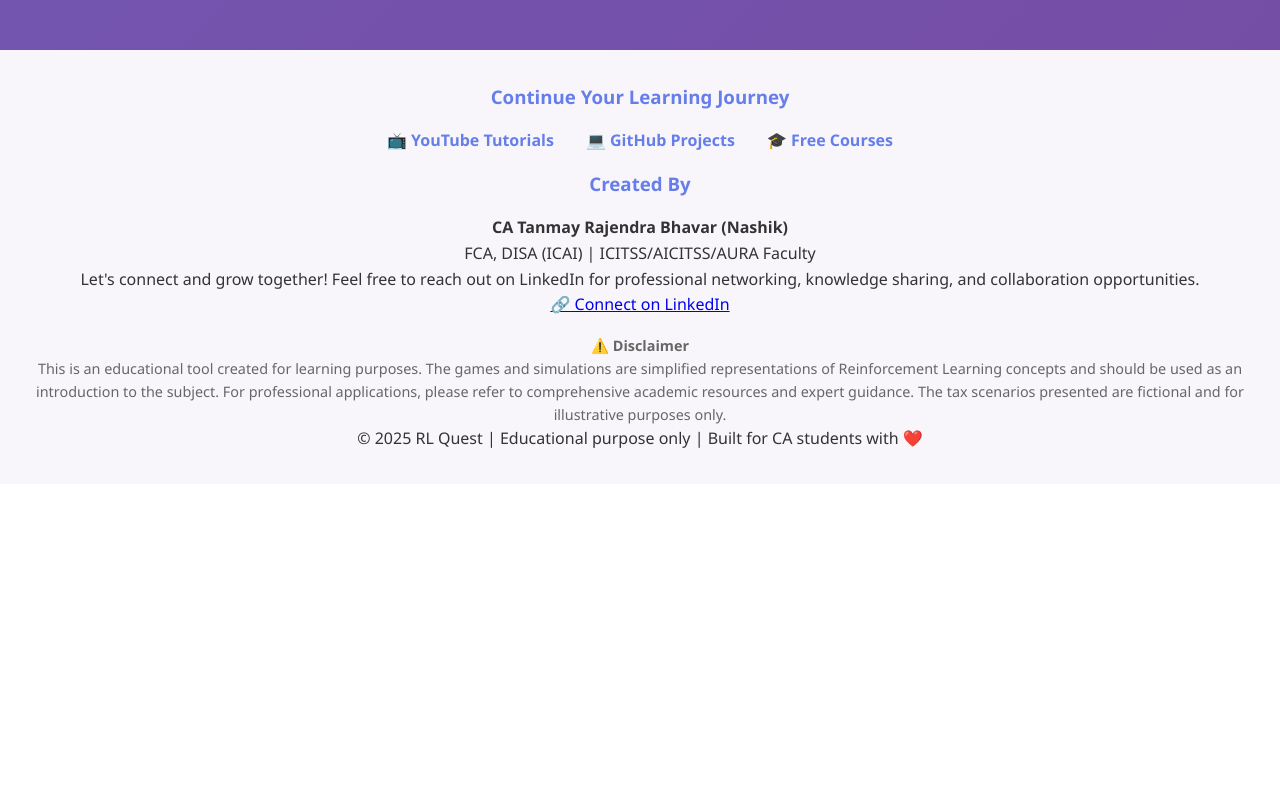
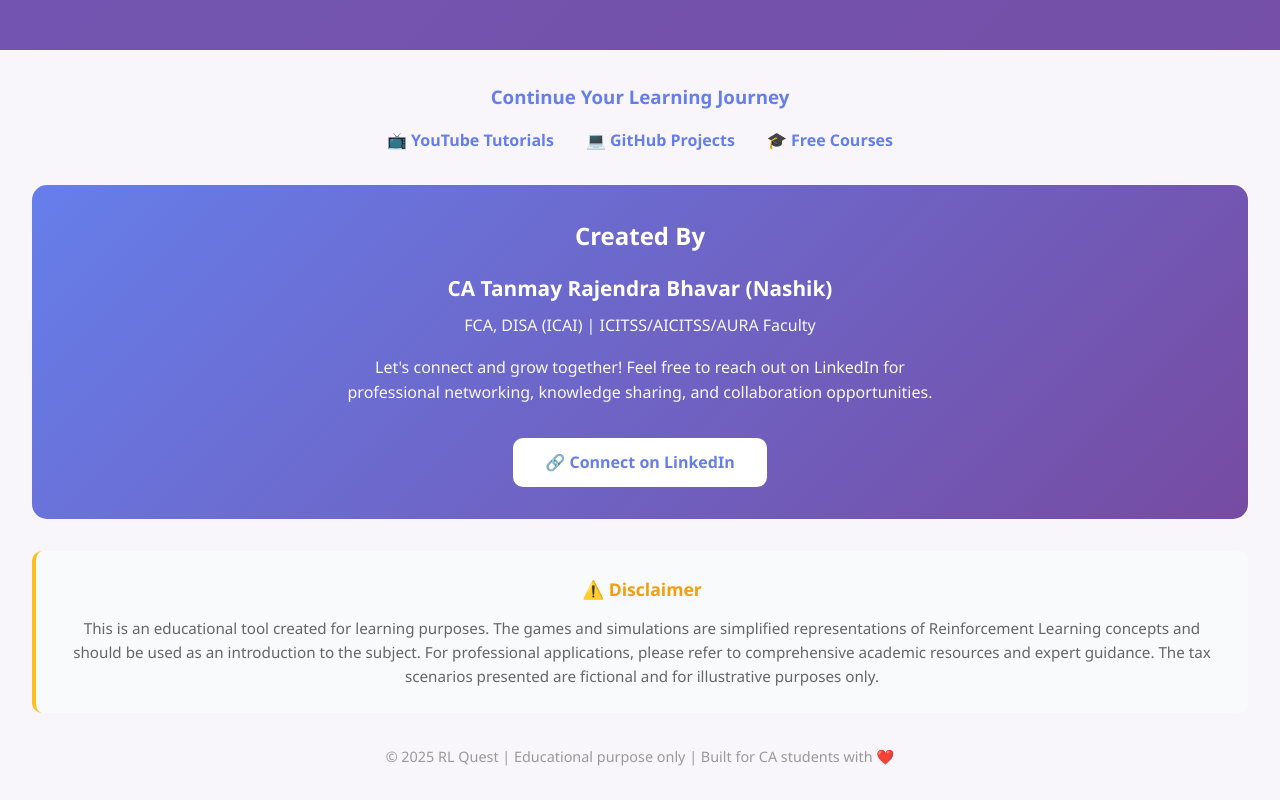
Before and after one commit to tbhavar/ML_Reinforced_Learning, a plain HTML site: page index.html in a window 1280 px wide. Shown: the part 7939-8739 px from the top of the page. Before the commit the page ends 8423 px from the top, so only its background shows below. Drawn offline with Linux system fonts and the light colour scheme.

Commit message:
Update styles.css

```diff
--- a/styles.css
+++ b/styles.css
@@ -409,6 +409,11 @@ body {
     transform: scale(1.05);
 }
 
+.game-btn:disabled {
+    opacity: 0.5;
+    cursor: not-allowed;
+}
+
 .game-stats {
     display: flex;
     gap: 1.5rem;
@@ -501,6 +506,7 @@ canvas {
 .qtable-desc {
     color: #666;
     margin-bottom: 1rem;
+    line-height: 1.6;
 }
 
 .qtable-grid {
@@ -893,10 +899,83 @@ canvas {
     color: #764ba2;
 }
 
-.disclaimer,
-.creator {
+/* Creator Section */
+.creator-section {
+    background: linear-gradient(135deg, #667eea 0%, #764ba2 100%);
+    padding: 2rem;
+    border-radius: 15px;
+    margin: 2rem 0;
+    text-align: center;
+    color: white;
+}
+
+.creator-section h3 {
+    color: white;
+    margin-bottom: 1rem;
+    font-size: 1.5rem;
+}
+
+.creator-name {
+    font-size: 1.3rem;
+    margin-bottom: 0.5rem;
+}
+
+.creator-credentials {
+    font-size: 1rem;
+    opacity: 0.95;
+    margin-bottom: 1rem;
+}
+
+.creator-cta {
+    font-size: 1rem;
+    line-height: 1.6;
+    margin: 1rem auto;
+    max-width: 600px;
+    opacity: 0.95;
+}
+
+.linkedin-btn {
+    display: inline-block;
+    background: white;
+    color: #667eea;
+    padding: 0.75rem 2rem;
+    border-radius: 10px;
+    text-decoration: none;
+    font-weight: bold;
+    margin-top: 1rem;
+    transition: transform 0.2s, box-shadow 0.2s;
+}
+
+.linkedin-btn:hover {
+    transform: translateY(-2px);
+    box-shadow: 0 5px 20px rgba(0, 0, 0, 0.3);
+    color: #764ba2;
+}
+
+/* Disclaimer */
+.disclaimer {
+    background: #f9fafb;
+    padding: 1.5rem;
+    border-radius: 10px;
+    margin: 2rem 0 1rem;
+    border-left: 4px solid #fbbf24;
+}
+
+.disclaimer h4 {
+    color: #f59e0b;
+    margin-bottom: 0.75rem;
+    font-size: 1.1rem;
+}
+
+.disclaimer p {
     color: #666;
-    margin-top: 1rem;
+    line-height: 1.6;
+    font-size: 0.95rem;
+}
+
+.copyright {
+    color: #999;
+    margin-top: 2rem;
     font-size: 0.9rem;
 }
 
```
